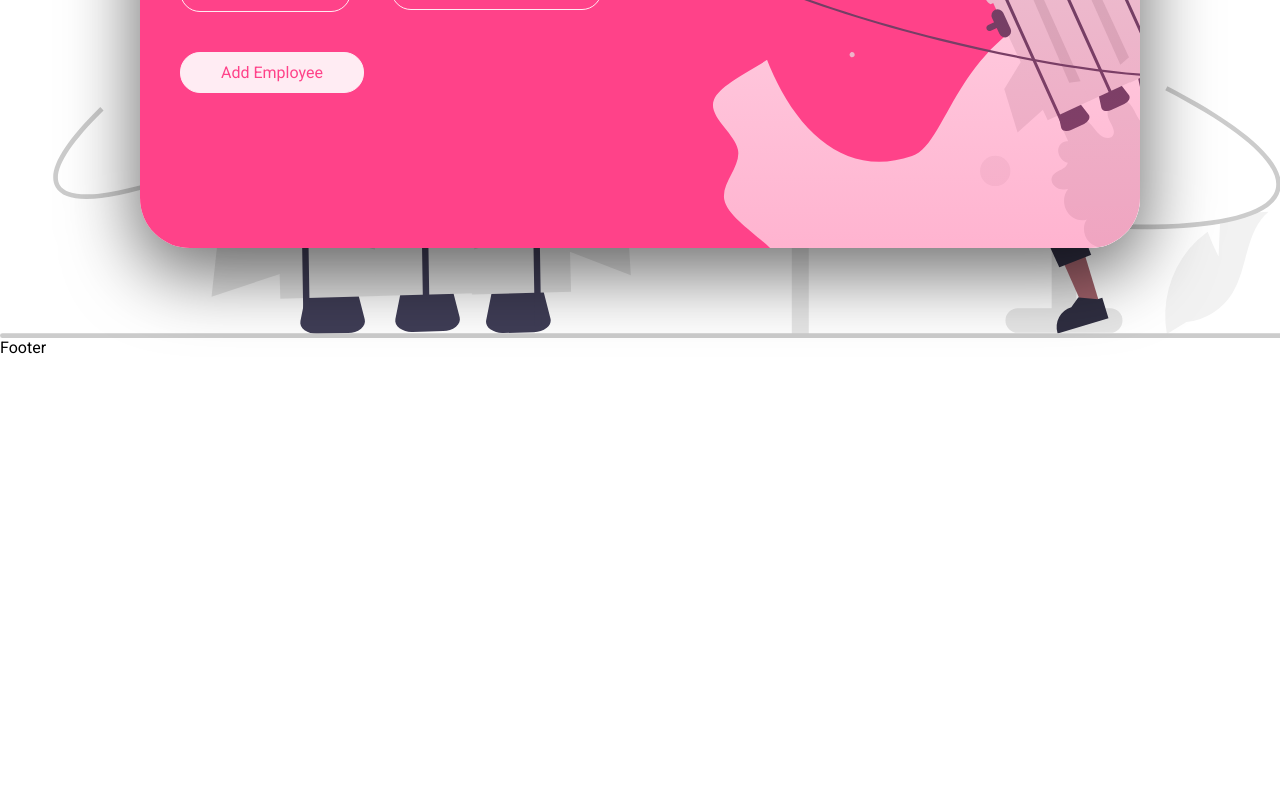
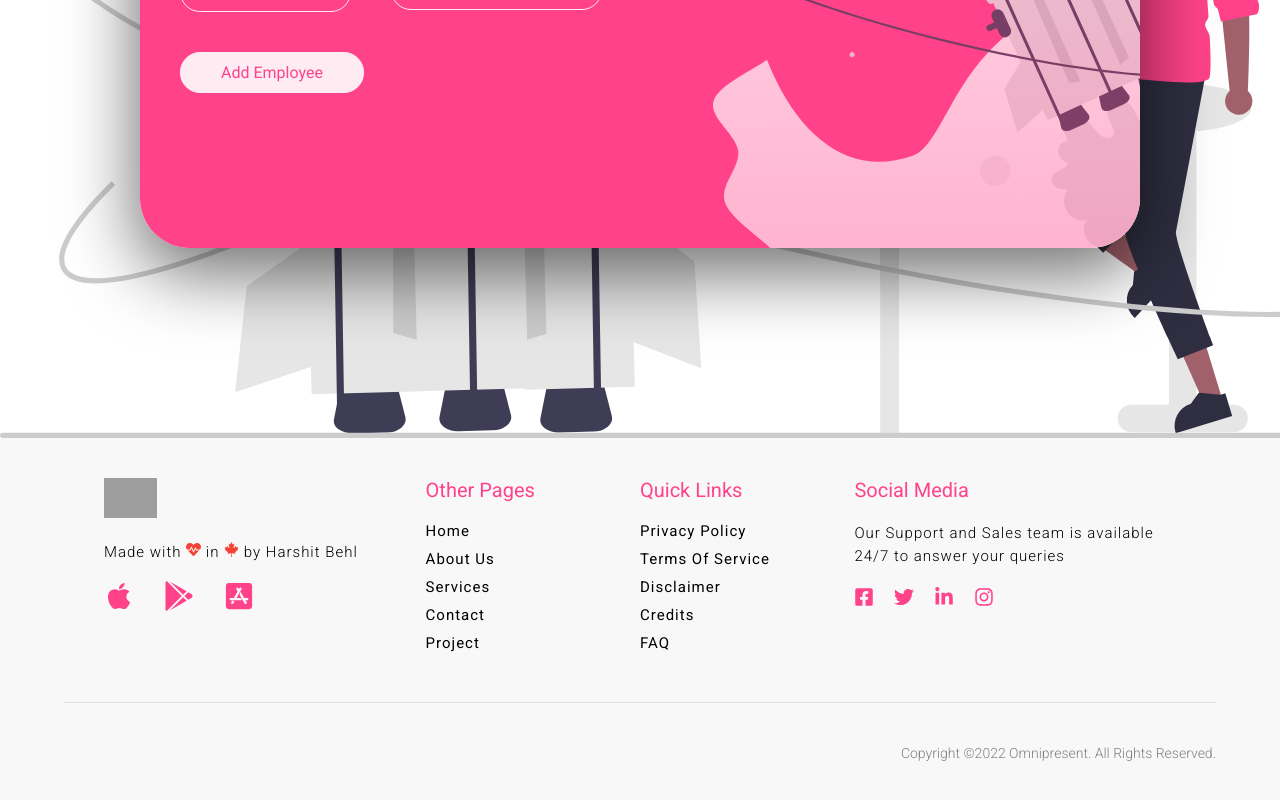
Before and after one commit to harshitbehl/formatic, a React (Create React App) app in the folder client/: page / in a window 1280 px wide. Shown: the part 1442-2242 px from the top of the page. Before the commit the page ends 1799 px from the top, so only its background shows below. Built offline with nearby package versions, Linux system fonts and the light colour scheme; grey boxes are pictures that could not be loaded.

Commit message:
feat(footer) add footer component

```diff
--- a/client/src/components/footer/Footer.jsx
+++ b/client/src/components/footer/Footer.jsx
@@ -1,8 +1,88 @@
 import React from "react";
 import "./Footer.scss";
 
+import {
+  FaApple,
+  FaGooglePlay,
+  FaAppStoreIos,
+  FaFacebookSquare,
+  FaTwitter,
+  FaLinkedinIn,
+  FaInstagram,
+  FaCanadianMapleLeaf,
+  FaHeartbeat,
+} from "react-icons/fa";
+import { motion } from "framer-motion";
+
 function Footer() {
-  return <footer className="footer">Footer</footer>;
+  const createLink = (link, text) => {
+    return (
+      <li>
+        <motion.a whileHover={{ scale: 1.2, x: 10 }} href={link}>
+          {text}
+        </motion.a>
+      </li>
+    );
+  };
+
+  return (
+    <footer className="footer">
+      <div className="footer__top main-container">
+        <div className="footer__logo">
+          <img
+            src="https://remote-europe.com/sites/default/files/styles/medium_300x300_/public/2021-08/omnipresent.png?itok=hDVlAUq1"
+            alt="Header Logo"
+          />
+          <p>
+            Made with <FaHeartbeat className="footer__logo-heart" /> in{" "}
+            <FaCanadianMapleLeaf className="footer__logo-maple" /> by Harshit
+            Behl
+          </p>
+          <div className="footer__logo-icons">
+            <FaApple className="footer__logo-icon" />
+            <FaGooglePlay className="footer__logo-icon" />
+            <FaAppStoreIos className="footer__logo-icon" />
+          </div>
+        </div>
+        <div className="footer__other-pages">
+          <h4>Other Pages</h4>
+          <ul>
+            {createLink("#", "Home")}
+            {createLink("#", "About Us")}
+            {createLink("#", "Services")}
+            {createLink("#", "Contact")}
+            {createLink("#", "Project")}
+          </ul>
+        </div>
+        <div className="footer__quick-links">
+          <h4>Quick Links</h4>
+          <ul>
+            {createLink("#", "Privacy Policy")}
+            {createLink("#", "Terms Of Service")}
+            {createLink("#", "Disclaimer")}
+            {createLink("#", "Credits")}
+            {createLink("#", "FAQ")}
+          </ul>
+        </div>
+        <div className="footer__social-media">
+          <h4>Social Media</h4>
+          <p>
+            Our Support and Sales team is available 24/7 to answer your queries
+          </p>
+          <div className="footer__social-media-icons">
+            <FaFacebookSquare className="footer__social-media-icon" />
+            <FaTwitter className="footer__social-media-icon" />
+            <FaLinkedinIn className="footer__social-media-icon" />
+            <FaInstagram className="footer__social-media-icon" />
+          </div>
+        </div>
+      </div>
+
+      <div className="footer__bottom main-container">
+        <span>Copyright ©2022 Omnipresent. All Rights Reserved.</span>
+      </div>
+    </footer>
+  );
 }
 
 export default Footer;
--- a/client/src/components/footer/Footer.scss
+++ b/client/src/components/footer/Footer.scss
@@ -0,0 +1,153 @@
+@use "../../sass/abstracts/variables";
+
+.footer {
+  background-color: variables.$primary-background-color-dark;
+
+  // Footer Top
+
+  &__top {
+    display: flex;
+    padding: 4rem;
+  }
+
+  &__logo {
+    flex-basis: 30%;
+
+    img {
+      height: 4rem;
+    }
+
+    p {
+      font-weight: 300;
+      margin: 2rem 0;
+      letter-spacing: 0.1rem;
+      font-size: 1.5rem;
+
+      .footer__logo-heart {
+        color: #f44336;
+      }
+
+      .footer__logo-maple {
+        color: #f44336;
+      }
+    }
+
+    &-icons {
+      color: variables.$primary-button-color;
+
+      .footer__logo-icon {
+        font-size: 3rem;
+        margin-right: 3rem;
+        cursor: pointer;
+
+        &:hover {
+          color: variables.$primary-button-color-dark;
+        }
+      }
+    }
+  }
+
+  &__other-pages {
+    flex-basis: 20%;
+
+    h4 {
+      color: variables.$primary-text-color;
+      font-size: 2rem;
+      font-weight: 400;
+    }
+
+    ul {
+      margin-top: 2rem;
+
+      li {
+        font-size: 1.5rem;
+        font-weight: 400;
+        letter-spacing: 0.1rem;
+        margin-bottom: 1rem;
+
+        a {
+          display: inline-block;
+        }
+
+        a:hover {
+          color: variables.$primary-text-color;
+        }
+      }
+    }
+  }
+
+  &__quick-links {
+    flex-basis: 20%;
+
+    h4 {
+      color: variables.$primary-text-color;
+      font-size: 2rem;
+      font-weight: 400;
+    }
+
+    ul {
+      margin-top: 2rem;
+
+      li {
+        font-size: 1.5rem;
+        font-weight: 400;
+        letter-spacing: 0.1rem;
+        margin-bottom: 1rem;
+
+        a {
+          display: inline-block;
+        }
+
+        a:hover {
+          color: variables.$primary-text-color;
+        }
+      }
+    }
+  }
+
+  &__social-media {
+    flex-basis: 30%;
+
+    h4 {
+      color: variables.$primary-text-color;
+      font-size: 2rem;
+      font-weight: 400;
+    }
+
+    p {
+      margin: 2rem 0;
+      font-weight: 300;
+      font-size: 1.5rem;
+      letter-spacing: 0.1rem;
+      line-height: 1.5;
+    }
+
+    &-icons {
+      color: variables.$primary-button-color;
+
+      .footer__social-media-icon {
+        font-size: 2rem;
+        margin-right: 2rem;
+        cursor: pointer;
+
+        &:hover {
+          color: variables.$primary-button-color-dark;
+        }
+      }
+    }
+  }
+
+  // Footer Bottom
+
+  &__bottom {
+    border-top: 0.1rem solid rgb(128, 128, 128, 0.2);
+    padding: 4rem 0;
+    text-align: end;
+
+    span {
+      color: grey;
+      font-size: 1.4rem;
+      font-weight: 300;
+    }
+  }
+}
--- a/client/src/components/task/Task.scss
+++ b/client/src/components/task/Task.scss
@@ -1,9 +1,7 @@
 @use "../../sass/abstracts/variables";
 
 .task {
-  // height: 100vh;
-  padding: 5rem 0;
-  // background-color: variables.$primary-background-color;
+  padding: 5rem 0 15rem 0;
   background-image: url("../../assets/svg/taskSectionBackground.svg");
   background-size: cover;
 
```
